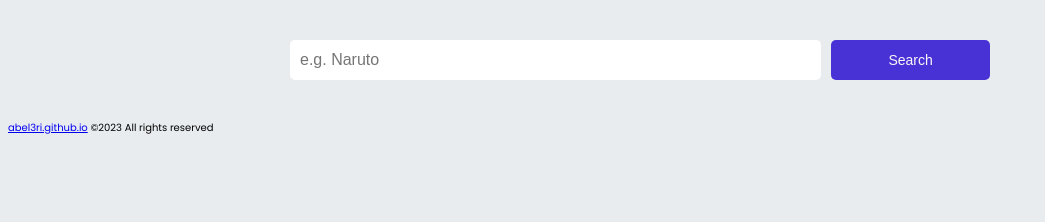
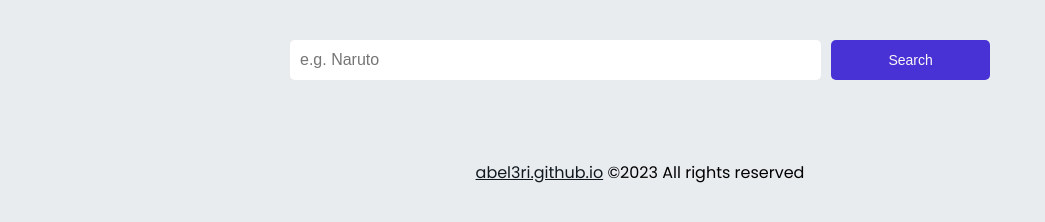
Before and after one commit to abel3ri/anime_explorer, a plain HTML site: page index.html in a window 1280 px wide. Shown: the whole page, without its empty margins (0-1045 px from the left). Drawn offline with Linux system fonts and the light colour scheme; no server answers.

Commit message:
Add style for footer section

```diff
--- a/style.css
+++ b/style.css
@@ -20,7 +20,7 @@ html {
 body {
   background-color: var(--background);
 
-  overflow-x: hidden;
+  /* overflow-x: hidden; */
 }
 
 header {
@@ -74,7 +74,7 @@ header {
 }
 .error {
   position: absolute;
-  top: -6rem;
+  top: 8rem;
   left: 50%;
 
   background-color: red;
@@ -87,6 +87,7 @@ header {
   transform: translateX(-50%) translateY(-20rem);
 
   transition: transform 0.5s cubic-bezier(0.175, 0.885, 0.32, 1.3);
+  z-index: 100;
 }
 .visible {
   transform: translateX(-50%) translateY(0);
@@ -136,3 +137,14 @@ header {
   width: 100%;
   height: 30rem;
 }
+
+.footer {
+  max-width: 60rem;
+  margin: 4rem auto 2rem auto;
+  font-size: 1.6rem;
+
+  text-align: center;
+}
+.footer a:is(:link, :visited) {
+  color: #101920;
+}
```
